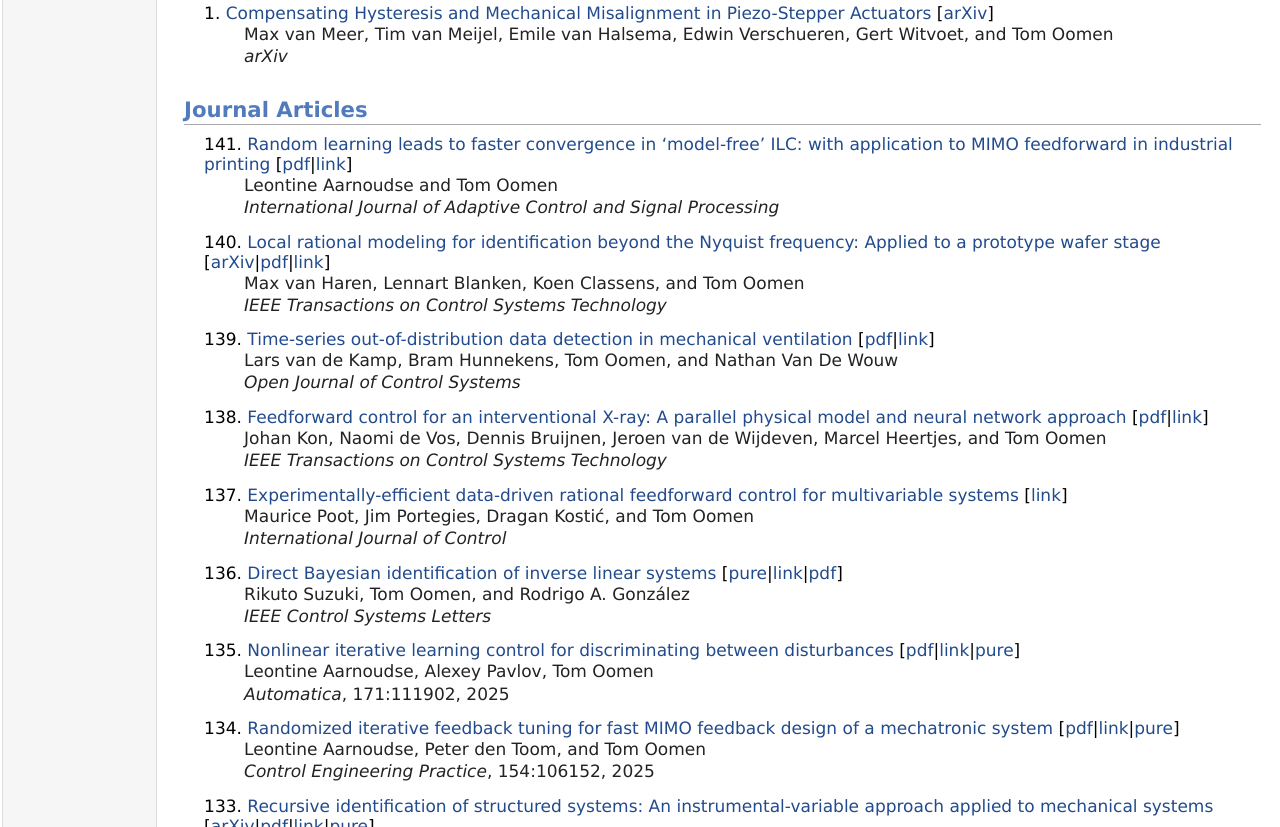
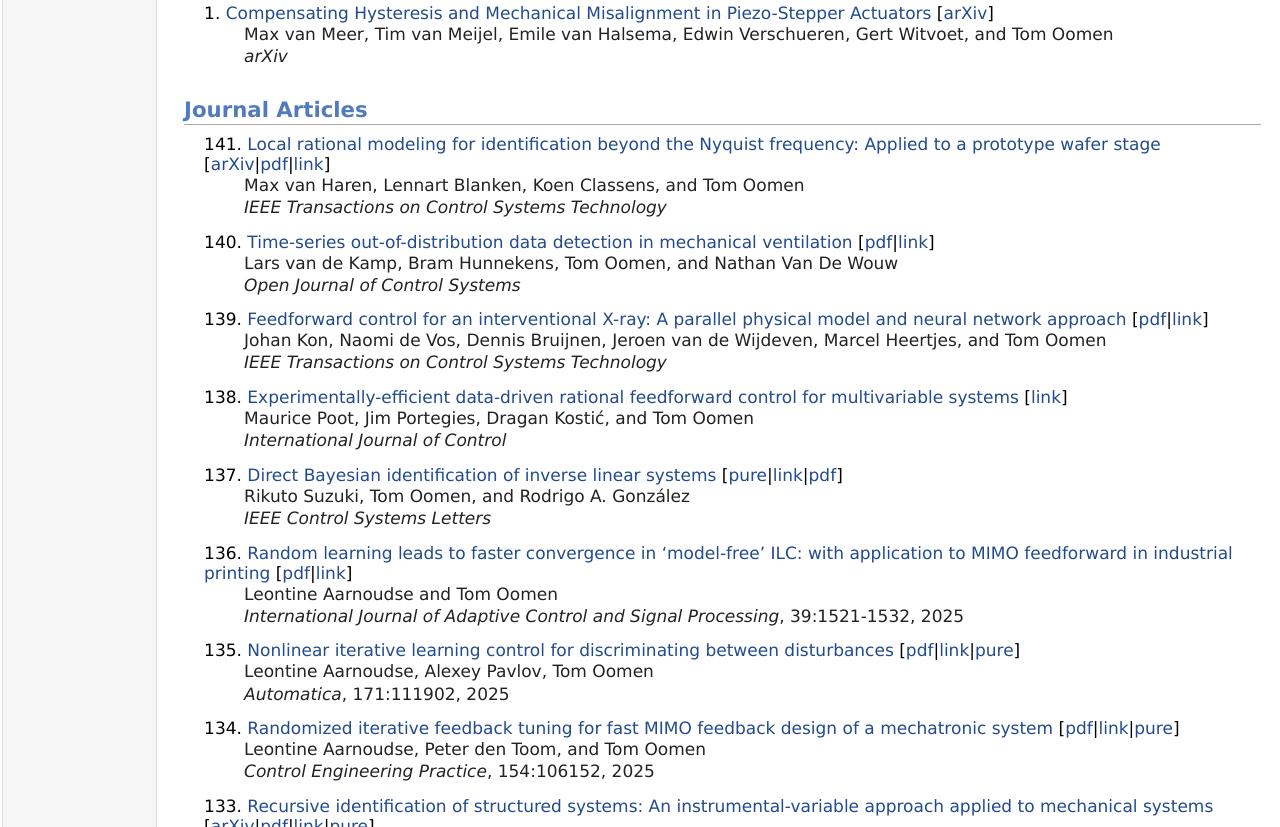
Before and after one commit to taeoomen/taeoomen.github.io, a plain HTML site: page publications.html in a window 1280 px wide. Shown: the part 756-1583 px from the top of the page. Drawn offline with Linux system fonts and the light colour scheme.

Commit message:
update webpage via script

```diff
--- a/publications.html
+++ b/publications.html
@@ -99,41 +99,42 @@ Max van Meer, Tim van Meijel, Emile van Halsema, Edwin Verschueren, Gert Witvoet
 </dl>
 <h2>Journal Articles</h2>
 <dl>
-<dt>141. <a href="https://gitlab.tue.nl/oomenpublic/pdfs/-/raw/main/pdf/AarnoudseOompreprint.pdf">Random learning leads to faster convergence in ‘model-free’ ILC: with application to MIMO feedforward in industrial printing</a> [<a href="https://gitlab.tue.nl/oomenpublic/pdfs/-/raw/main/pdf/AarnoudseOompreprint.pdf">pdf</a>|<a href="https://doi.org/10.1002/acs.3903">link</a>]</dt>
-<dd><p>
-Leontine Aarnoudse and Tom Oomen<br />
-<i>International Journal of Adaptive Control and Signal Processing</i></p></dd>
-</dl>
-<dl>
-<dt>140. <a href="https://arxiv.org/abs/2503.01344">Local rational modeling for identification beyond the Nyquist frequency: Applied to a prototype wafer stage</a> [<a href="https://arxiv.org/abs/2503.01344">arXiv</a>|<a href="https://gitlab.tue.nl/oomenpublic/pdfs/-/raw/main/pdf/HarenBlaClaOompreprint.pdf">pdf</a>|<a href="https://doi.org/10.1109/TCST.2025.3568550">link</a>]</dt>
+<dt>141. <a href="https://arxiv.org/abs/2503.01344">Local rational modeling for identification beyond the Nyquist frequency: Applied to a prototype wafer stage</a> [<a href="https://arxiv.org/abs/2503.01344">arXiv</a>|<a href="https://gitlab.tue.nl/oomenpublic/pdfs/-/raw/main/pdf/HarenBlaClaOompreprint.pdf">pdf</a>|<a href="https://doi.org/10.1109/TCST.2025.3568550">link</a>]</dt>
 <dd><p>
 Max van Haren, Lennart Blanken, Koen Classens, and Tom Oomen<br />
 <i>IEEE Transactions on Control Systems Technology</i></p></dd>
 </dl>
 <dl>
-<dt>139. <a href="https://gitlab.tue.nl/oomenpublic/pdfs/-/raw/main/pdf/here.pdf">Time-series out-of-distribution data detection in mechanical
-ventilation</a> [<a href="https://gitlab.tue.nl/oomenpublic/pdfs/-/raw/main/pdf/here.pdf">pdf</a>|<a href="https://doi.org/here">link</a>]</dt>
+<dt>140. <a href="https://gitlab.tue.nl/oomenpublic/pdfs/-/raw/main/pdf/KampHunOomWou2025.pdf">Time-series out-of-distribution data detection in mechanical
+ventilation</a> [<a href="https://gitlab.tue.nl/oomenpublic/pdfs/-/raw/main/pdf/KampHunOomWou2025.pdf">pdf</a>|<a href="https://doi.org/10.1109/OJCSYS.2025.3585427">link</a>]</dt>
 <dd><p>
 Lars van de Kamp, Bram Hunnekens, Tom Oomen, and Nathan Van De Wouw<br />
 <i>Open Journal of Control Systems</i></p></dd>
 </dl>
 <dl>
-<dt>138. <a href="https://gitlab.tue.nl/oomenpublic/pdfs/-/raw/main/pdf/KonVosBruWijdHeePreprint.pdf">Feedforward control for an interventional X-ray: A parallel physical model and neural network approach</a> [<a href="https://gitlab.tue.nl/oomenpublic/pdfs/-/raw/main/pdf/KonVosBruWijdHeePreprint.pdf">pdf</a>|<a href="https://doi.org/10.1109/TCST.2025.3576972">link</a>]</dt>
+<dt>139. <a href="https://gitlab.tue.nl/oomenpublic/pdfs/-/raw/main/pdf/KonVosBruWijdHeePreprint.pdf">Feedforward control for an interventional X-ray: A parallel physical model and neural network approach</a> [<a href="https://gitlab.tue.nl/oomenpublic/pdfs/-/raw/main/pdf/KonVosBruWijdHeePreprint.pdf">pdf</a>|<a href="https://doi.org/10.1109/TCST.2025.3576972">link</a>]</dt>
 <dd><p>
 Johan Kon, Naomi de Vos, Dennis Bruijnen, Jeroen van de Wijdeven, Marcel Heertjes, and Tom Oomen<br />
 <i>IEEE Transactions on Control Systems Technology</i></p></dd>
 </dl>
 <dl>
-<dt>137. <a href="https://gitlab.tue.nl/oomenpublic/pdfs/-/raw/main/pdf/here.pdf">Experimentally-efficient data-driven rational feedforward control for multivariable systems</a> [<a href="https://doi.org/10.1080/00207179.2024.2409309">link</a>]</dt>
+<dt>138. <a href="https://gitlab.tue.nl/oomenpublic/pdfs/-/raw/main/pdf/here.pdf">Experimentally-efficient data-driven rational feedforward control for multivariable systems</a> [<a href="https://doi.org/10.1080/00207179.2024.2409309">link</a>]</dt>
 <dd><p>
 Maurice Poot, Jim Portegies, Dragan Kostić, and Tom Oomen<br />
 <i>International Journal of Control</i></p></dd>
 </dl>
 <dl>
-<dt>136. <a href="https://doi.org/10.1109/LCSYS.2025.3578480">Direct Bayesian identification of inverse linear systems</a> [<a href="https://pure.tue.nl/ws/portalfiles/portal/359984259/_SuzukiGonzalezOomen2025_Direct_Bayesian_identification_of_inverse_linear_systems.pdf">pure</a>|<a href="https://doi.org/10.1109/LCSYS.2025.3578480">link</a>|<a href="https://gitlab.tue.nl/oomenpublic/pdfs/-/raw/main/pdf/SuzukiOomGon2025preprint.pdf">pdf</a>]</dt>
+<dt>137. <a href="https://doi.org/10.1109/LCSYS.2025.3578480">Direct Bayesian identification of inverse linear systems</a> [<a href="https://pure.tue.nl/ws/portalfiles/portal/359984259/_SuzukiGonzalezOomen2025_Direct_Bayesian_identification_of_inverse_linear_systems.pdf">pure</a>|<a href="https://doi.org/10.1109/LCSYS.2025.3578480">link</a>|<a href="https://gitlab.tue.nl/oomenpublic/pdfs/-/raw/main/pdf/SuzukiOomGon2025preprint.pdf">pdf</a>]</dt>
 <dd><p>
 Rikuto Suzuki, Tom Oomen, and Rodrigo A. González<br />
 <i>IEEE Control Systems Letters</i></p></dd>
+</dl>
+<dl>
+<dt>136. <a href="https://gitlab.tue.nl/oomenpublic/pdfs/-/raw/main/pdf/AarnoudseOompreprint.pdf">Random learning leads to faster convergence in ‘model-free’ ILC: with application to MIMO feedforward in industrial printing</a> [<a href="https://gitlab.tue.nl/oomenpublic/pdfs/-/raw/main/pdf/AarnoudseOompreprint.pdf">pdf</a>|<a href="https://doi.org/10.1002/acs.3903">link</a>]</dt>
+<dd><p>
+Leontine Aarnoudse and Tom Oomen<br />
+<i>International Journal of Adaptive Control and Signal Processing</i>, 39:1521-1532, 2025
+</p></dd>
 </dl>
 <dl>
 <dt>135. <a href="https://gitlab.tue.nl/oomenpublic/pdfs/-/raw/main/pdf/AarnoudsePavOomPreprint.pdf">Nonlinear iterative learning control for discriminating between
```
Also changed, not shown: 1 other file.
